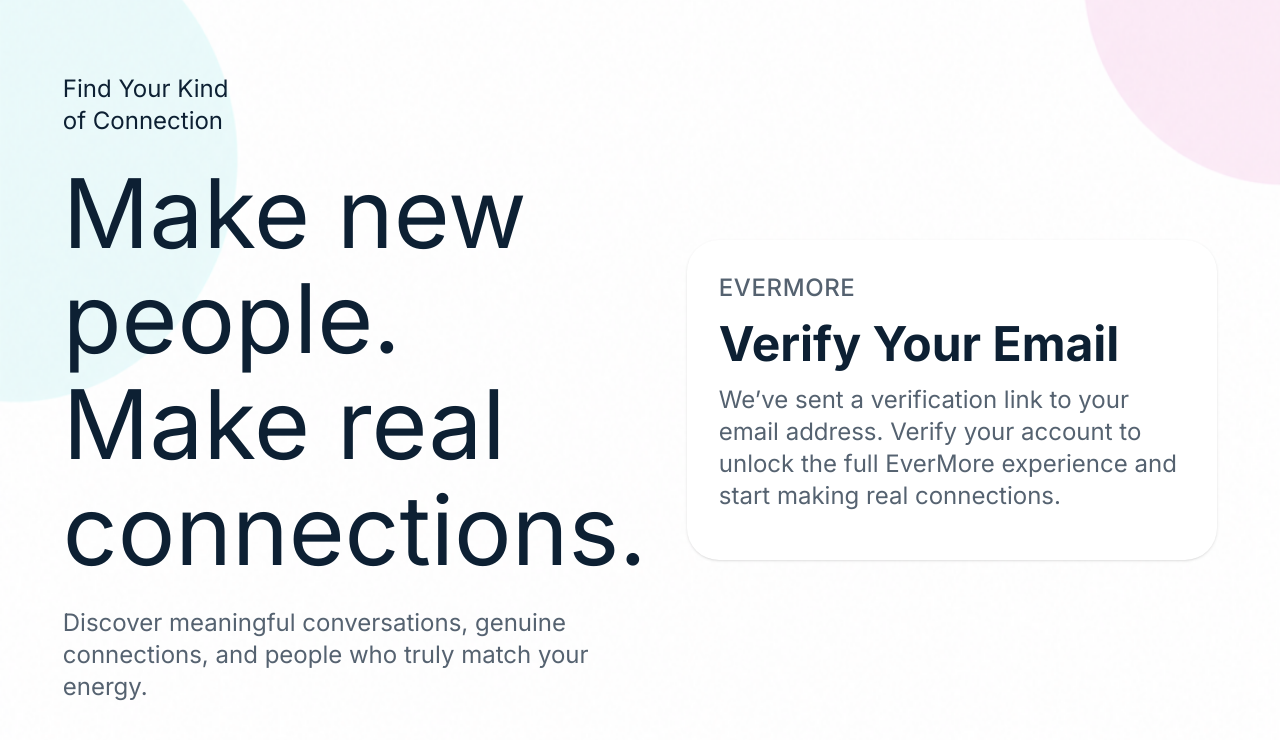
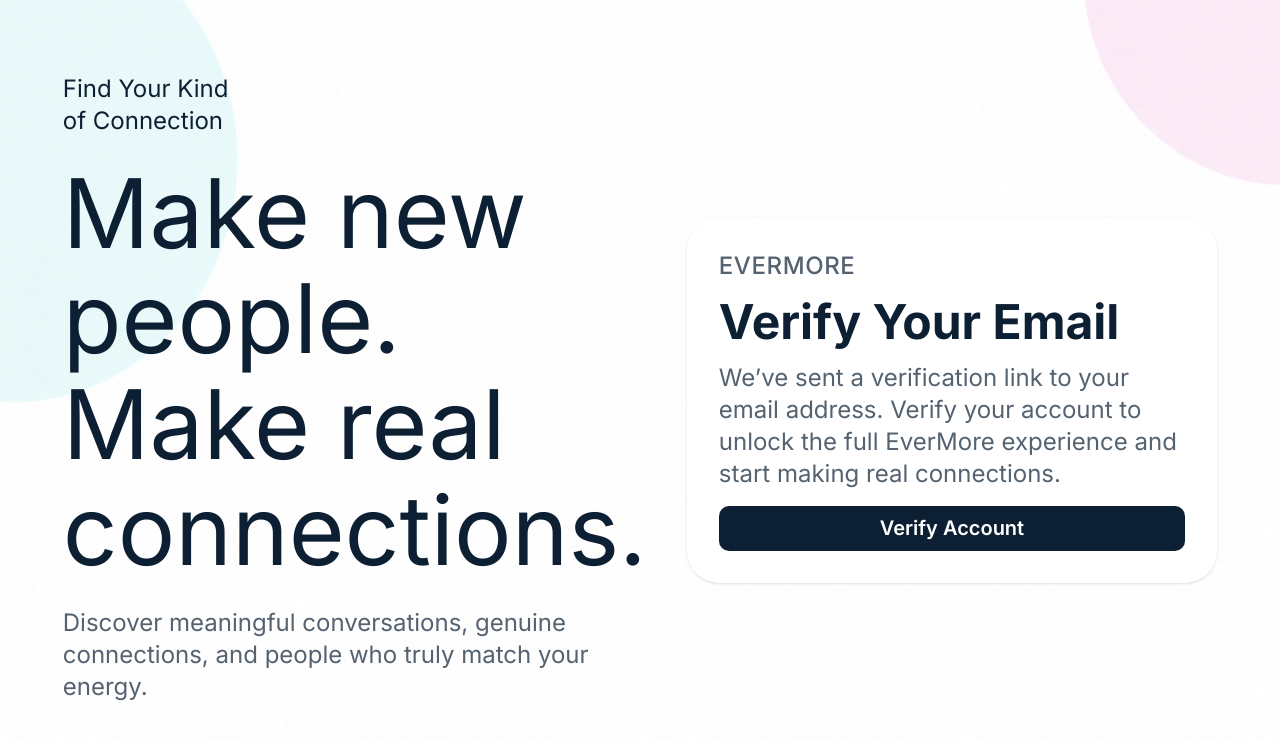
Before and after one commit to imaditya-jain/EverM-re, a Next.js app: page /auth/verify-user in a window 1280 px wide. Shown: the top 740 px of the page. Built offline with nearby package versions, Linux system fonts and the light colour scheme; a web font is replaced by a local one.

Commit message:
feat: implement user verification functionality

```diff
--- a/app/(pages)/auth/verify-user/page.jsx
+++ b/app/(pages)/auth/verify-user/page.jsx
@@ -1,16 +1,43 @@
 "use client"
 
 import { AuthLayout } from '../../../components/index'
-import { useSearchParams } from "next/navigation"
+import { useRouter, useSearchParams } from "next/navigation"
 import { Suspense } from "react"
+import { toast } from 'react-toastify'
+import { useAppDispatch } from "@/lib/hooks"
+import { verifyUserHandler } from "@/lib/features/auth.feature"
 
 function VerifyUserContent() {
+  const router = useRouter()
+  const dispatch = useAppDispatch()
   const searchParams = useSearchParams()
   const token = searchParams.get("token")
 
+  const handleVerifyAccount = async () => {
+    try {
+      if (token) {
+        const response = await dispatch(verifyUserHandler(token)).unwrap()
+
+        if (response.success && response.message) {
+          toast.success(response?.message)
+        } else if (!response.success && response.error) {
+          toast.error(response.error)
+        }
+
+      } else {
+        router.back()
+      }
+
+    } catch (error) {
+      toast.error(error instanceof Error ? error.message : "Something went wrong.")
+    }
+  }
+
   return (<>
     <AuthLayout title='Verify Your Email' paragraph='We’ve sent a verification link to your email address. Verify your account to unlock the full EverMore experience and start making real connections.'>
-      <div></div>
+      <div>
+        <button onClick={handleVerifyAccount} className="w-full h-11.25 bg-[#0d2033] text-[#fff] text-[20px] font-semibold inter rounded-[10px]">Verify Account</button>
+      </div>
     </AuthLayout>
   </>)
 }
--- a/app/api/v1/auth/verify-user/route.ts
+++ b/app/api/v1/auth/verify-user/route.ts
@@ -7,11 +7,10 @@ connectToDatabase()
 
 export const GET = async(request: NextRequest)=>{
     try {
-
-        if(request.method !== "GET") return NextResponse.json({success: false,error:"Method not allowed."},{status: 405})
-
         const searchParams = request.nextUrl.searchParams
         const token = searchParams.get('token')
+
+        if(!token) return NextResponse.json({success: false, error:"Verification token is required."},{status: 400})
 
         const user = await User.findOne({otp: token, otpExpiry:{$gt: new Date()}})
 
@@ -44,6 +43,7 @@ export const GET = async(request: NextRequest)=>{
             maxAge: 24 * 60 * 60
         })
 
+        return response
     } catch (error) {
         if(error instanceof Error){
             console.log(`An error occurred while verifying user: ${error.message}`)
--- a/lib/features/auth.feature.ts
+++ b/lib/features/auth.feature.ts
@@ -10,18 +10,18 @@ interface ApiResponse {
     }
 }
 
-interface RejectError{
+interface RejectError {
     success: boolean,
     error: string
 }
 
 export const userRegistrationHandler = createAsyncThunk<ApiResponse, Record<string, unknown>, { rejectValue: RejectError }>('auth/register', async (data, { rejectWithValue }) => {
     try {
-        const response = await fetch('/api/v1/auth/register',{method:'POST', body: JSON.stringify({...data})})
+        const response = await fetch('/api/v1/auth/register', { method: 'POST', body: JSON.stringify({ ...data }) })
 
         const result: ApiResponse = await response.json()
 
-        if(!response.ok){
+        if (!response.ok) {
             return rejectWithValue({
                 success: false,
                 error: result?.error || "Something went wrong."
@@ -40,7 +40,28 @@ export const userRegistrationHandler = createAsyncThunk<ApiResponse, Record<stri
 
         return rejectWithValue({
             success: false,
-            error:'Something went wrong.'
+            error: 'Something went wrong.'
         })
     }
 })
+
+export const verifyUserHandler = createAsyncThunk<ApiResponse, string, { rejectValue: RejectError }>('auth/verify-user', async (token, { rejectWithValue }) => {
+    try {
+        const response = await fetch(`/api/v1/auth/verify-user/?token=${token}`, { method: "GET" })
+
+        const result: ApiResponse = await response.json()
+
+        if (!response.ok) {
+            return rejectWithValue({ success: false, error: result?.error || "Something went wrong." })
+        }
+
+        return result
+
+    } catch (error) {
+        if (error instanceof Error) {
+            return rejectWithValue({ success: false, error: error.message })
+        }
+
+        return rejectWithValue({ success: false, error: "Something went wrong." })
+    }
+})
--- a/lib/slices/auth.slice.ts
+++ b/lib/slices/auth.slice.ts
@@ -1,6 +1,6 @@
 import { createSlice, PayloadAction } from "@reduxjs/toolkit";
 import { User } from "@/types";
-import { userRegistrationHandler } from "../features/auth.feature";
+import { userRegistrationHandler, verifyUserHandler } from "../features/auth.feature";
 
 interface ApiResponse<T = unknown> {
     success: boolean;
@@ -58,6 +58,10 @@ export const authSlice = createSlice({
         builder.addCase(userRegistrationHandler.pending, (state) => authSlice.caseReducers.setPending(state));
         builder.addCase(userRegistrationHandler.fulfilled, (state, action)=>authSlice.caseReducers.setFulfilled(state, action));
         builder.addCase(userRegistrationHandler.rejected, (state, action)=>authSlice.caseReducers.setRejected(state, action))
+
+        builder.addCase(verifyUserHandler.pending, (state)=> authSlice.caseReducers.setPending(state))
+        builder.addCase(verifyUserHandler.fulfilled, (state, action)=> authSlice.caseReducers.setFulfilled(state, action))
+        builder.addCase(verifyUserHandler.rejected, (state, action)=> authSlice.caseReducers.setRejected(state, action))
     }
 })
 
```
